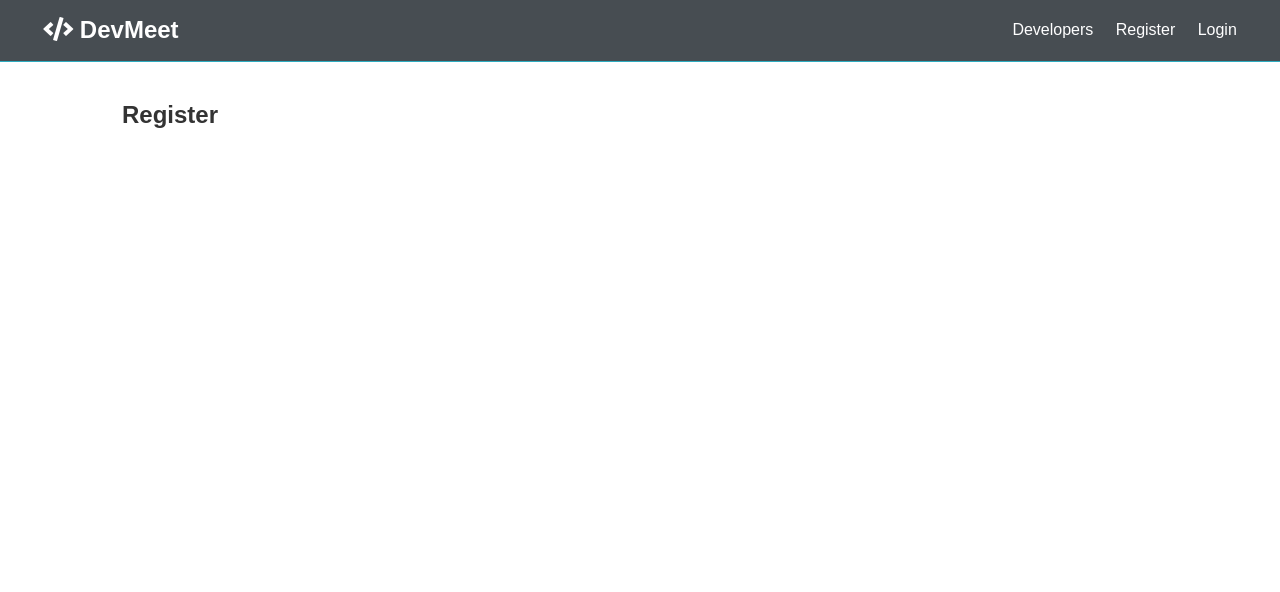
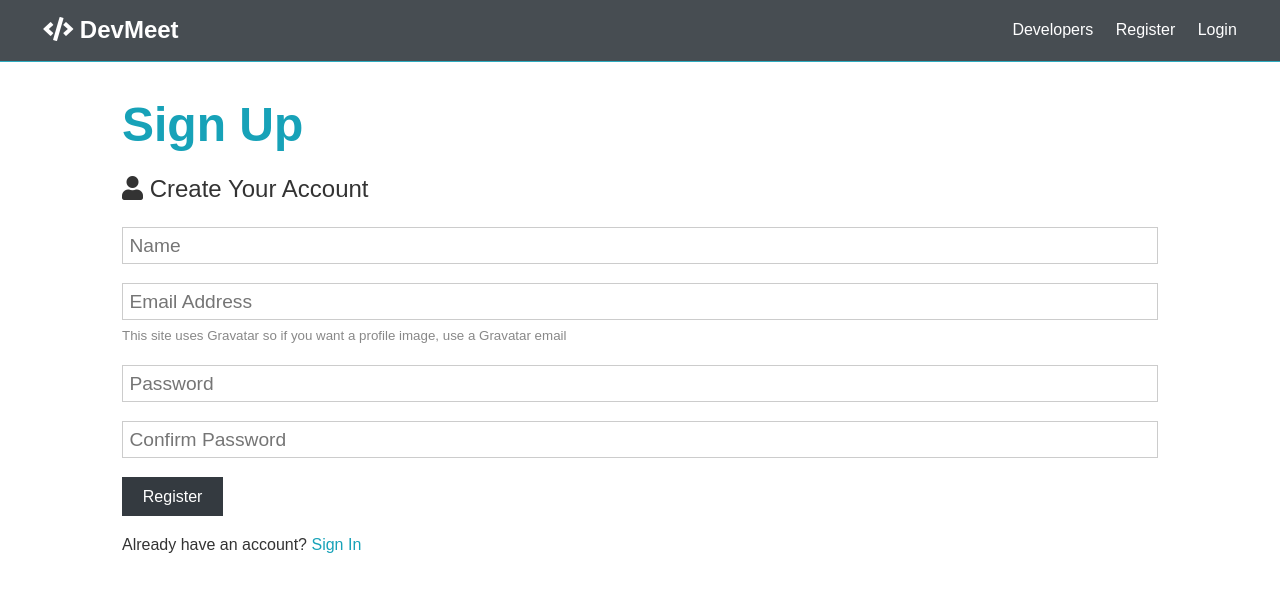
Before and after one commit to moodyomar/DevMeet, a React (Create React App) app in the folder client/: page /register in a window 1280 px wide. Shown: the top 592 px of the page. Built offline with nearby package versions, Linux system fonts and the light colour scheme; the HTML template or start-up script is replaced by a standard one.

Commit message:
user signup login ux

```diff
--- a/client/src/comps/auth/Login.js
+++ b/client/src/comps/auth/Login.js
@@ -1,13 +1,53 @@
-import React from 'react';
+import React, { useState } from 'react';
+import {
+  Link
+} from "react-router-dom";
+import {API_URL} from '../auth/api';
+import axios from 'axios';
+
 
 
 const Login = () => {
 
+  let [formData,setFormData] = useState({
+    email:'',
+    password:'',
+  });
+
+  const {email,password} = formData;
+  const onChange = e => setFormData({...formData, [e.target.name]: e.target.value})
+
+  const onSubmit = async(e) => {
+    e.preventDefault();
+    console.log('SUCCESS');
+    }
+
 return(
 
-<div className=''>
-<h1>Login</h1>
-</div>
+<>
+<h1 className="large text-primary">Sign In</h1>
+      <p className="lead"><i className="fas fa-user"></i> Sign Into your Account</p>
+      <form className="form" onSubmit={e => onSubmit(e)}>
+
+        <div className="form-group">
+          <input type="email" placeholder="Email Address" name="email" value={email} onChange={e => onChange(e)} required />
+        </div>
+        <div className="form-group">
+          <input
+            type="password"
+            placeholder="Password"
+            name="password"
+            value={password} onChange={e => onChange(e)} required
+            minLength="6"
+          />
+        </div>
+
+        <input type="submit" className="btn bg-dark" value="Login" />
+      </form>
+      <p className="my-1">
+        Don't have an account? <Link to="/register">Sign Up</Link>
+      </p>
+</>
 
 )
 }
--- a/client/src/comps/auth/Register.js
+++ b/client/src/comps/auth/Register.js
@@ -1,13 +1,93 @@
-import React from 'react';
+import React, { useState } from 'react';
+import {
+  Link
+} from "react-router-dom";
+import {API_URL} from '../auth/api';
+
+import axios from 'axios';
 
 
 const Register = () => {
 
+  let [formData,setFormData] = useState({
+    name:'',
+    email:'',
+    password:'',
+    password2:''
+  });
+
+  const {name,email,password,password2} = formData;
+  const onChange = e => setFormData({...formData, [e.target.name]: e.target.value})
+
+  const onSubmit = async(e) => {
+    e.preventDefault();
+    if(password !== password2){
+      console.log("Password doesn't match");
+    }else{
+      const newUser ={
+        name,
+        email,
+        password
+      }
+
+      try {
+        const config ={
+          headers:{
+            'Content-type':'application/json'
+          }
+        }
+        const body = JSON.stringify(newUser);
+        const res = await axios.post(`${API_URL}/api/users`,body,config);
+        console.log(res.data);
+
+      } catch (error) {
+        console.error(error)
+
+      }
+    }
+  }
+
+
 return(
 
-<div className=''>
-<h1>Register</h1>
-</div>
+<>
+<h1 className="large text-primary">Sign Up</h1>
+      <p className="lead"><i className="fas fa-user"></i> Create Your Account</p>
+      <form className="form" onSubmit={e => onSubmit(e)}>
+        <div className="form-group">
+          <input type="text" placeholder="Name" name="name" value={name} onChange={e => onChange(e)} required />
+        </div>
+        <div className="form-group">
+          <input type="email" placeholder="Email Address" name="email" value={email} onChange={e => onChange(e)} required />
+          <small className="form-text"
+            >This site uses Gravatar so if you want a profile image, use a
+            Gravatar email</small
+          >
+        </div>
+        <div className="form-group">
+          <input
+            type="password"
+            placeholder="Password"
+            name="password"
+            value={password} onChange={e => onChange(e)} required
+            minLength="6"
+          />
+        </div>
+        <div className="form-group">
+          <input
+            type="password"
+            value={password2} onChange={e => onChange(e)} required
+            placeholder="Confirm Password"
+            name="password2"
+            minLength="6"
+          />
+        </div>
+        <input type="submit" className="btn bg-dark" value="Register" />
+      </form>
+      <p className="my-1">
+        Already have an account? <Link to="/login">Sign In</Link>
+      </p>
+</>
 
 )
 }
```
